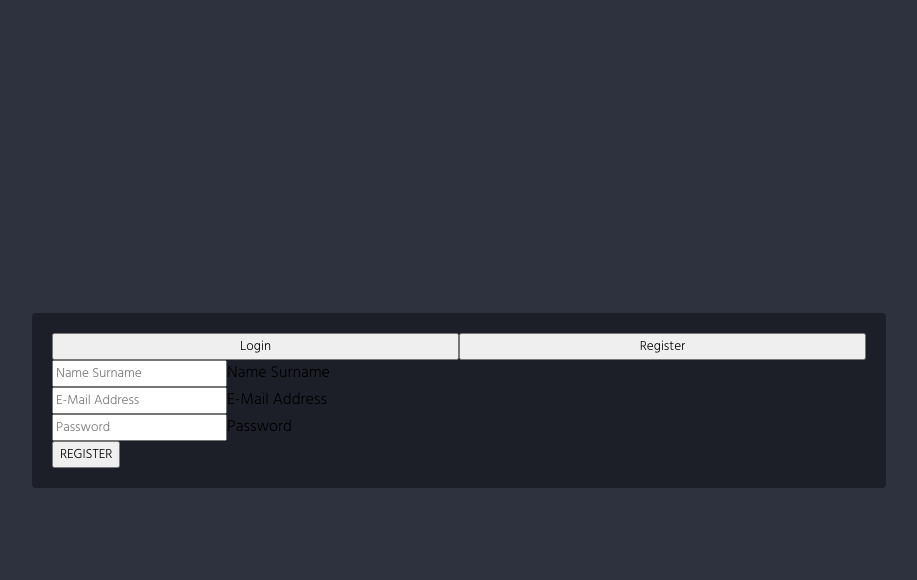
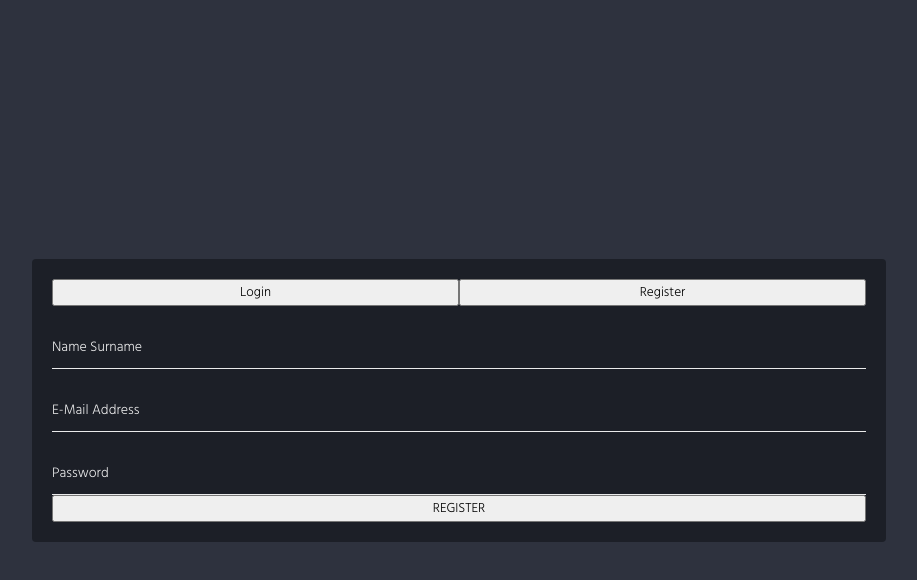
Before and after one commit to BurakCaglayan/basic-login-register-page-without-ui-library, a React (Create React App) app: page / in a window 1280 px wide. Both pictures are taken after a click on the button "Register". Shown: the top 580 px of the page, without its empty margins (181-1098 px from the left). Built offline with nearby package versions, Linux system fonts and the light colour scheme.

Commit message:
Update FormInput component style

```diff
--- a/src/styles/components/_formInput.scss
+++ b/src/styles/components/_formInput.scss
@@ -1,6 +1,64 @@
-.formInput{
+$primary: #11998e;
+$secondary: #38ef7d;
+$white: #fff;
+$gray: #9b9b9b;
+
+.form__group {
   display: flex;
-  & input {
-    flex: 1;
+  position: relative;
+  padding: 15px 0 0;
+  margin-top: 10px;
+  input {
+    font-family: inherit;
+    width: 100%;
+    border: 0;
+    border-bottom: 1px solid #eaeaeb;
+    outline: 0;
+    font-size: 14px;
+    color: #eaeaeb;
+    padding: 7px 0;
+    background: transparent;
+    transition: border-color 0.2s;
+
+    &::placeholder {
+      color: transparent;
+    }
+
+    &:placeholder-shown ~ .form__label {
+      font-size: 14px;
+      cursor: text;
+      top: 20px;
+      color: #eaeaeb;
+    }
+  }
+
+  .form__label {
+    position: absolute;
+    top: 0;
+    display: block;
+    transition: 0.2s;
+    font-size: 12px;
+    color: #eaeaeb;
+  }
+
+  input:focus {
+    ~ .form__label {
+      position: absolute;
+      top: 0;
+      display: block;
+      transition: 0.2s;
+      font-size: 12px;
+      color: #8ca632;
+    }
+    padding-bottom: 6px;
+    border-width: 3px;
+    border-bottom: 2px solid #8ca632;
+  }
+  /* reset input */
+  input {
+    &:required,
+    &:invalid {
+      box-shadow: none;
+    }
   }
 }
--- a/src/styles/main.scss
+++ b/src/styles/main.scss
@@ -9,6 +9,7 @@
 @import 'components/card';
 @import 'components/formInput';
 @import 'components/login';
+@import 'components/register';
 @import 'components/tabs';
 
 // Pages
```
